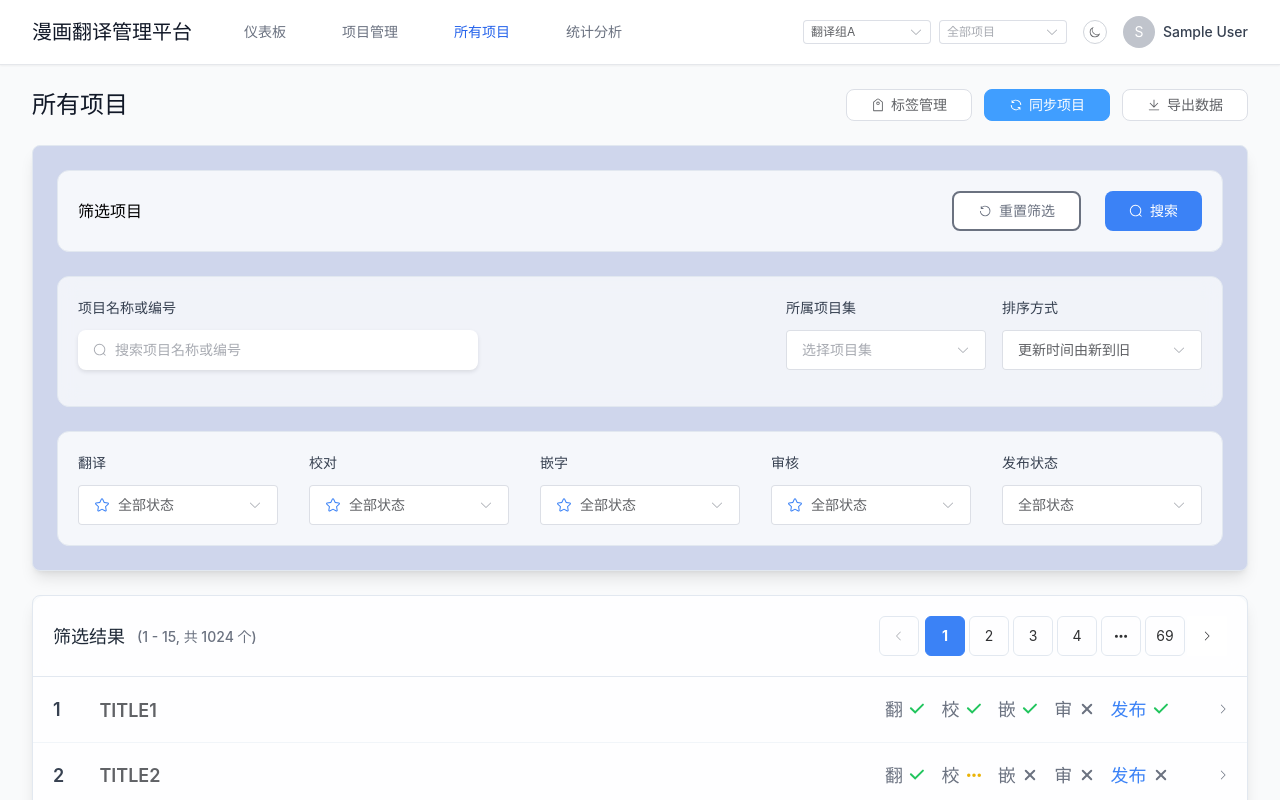
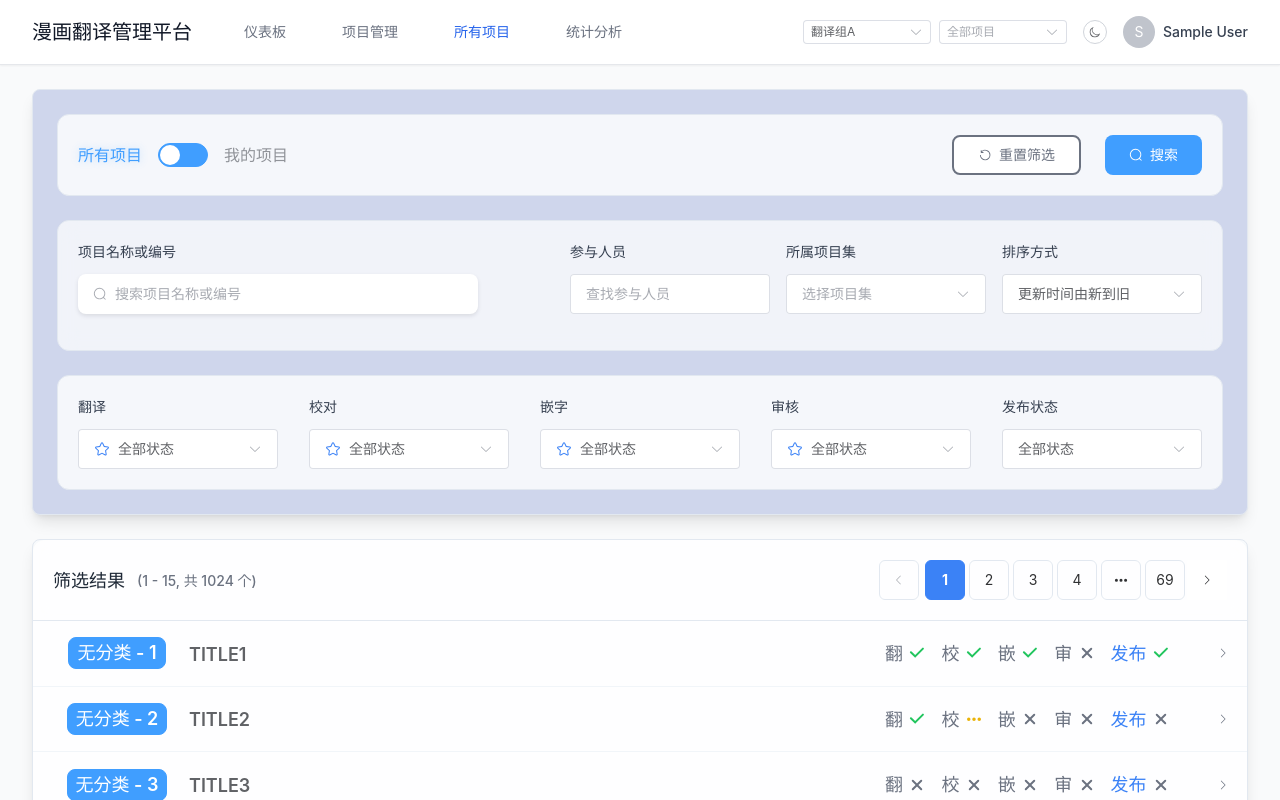
Before and after one commit to pkuislm/PoplarGrid-Frontend, a Vue app: page /project-management in a window 1280 px wide. Shown: the top 800 px of the page. Built offline with nearby package versions, Linux system fonts and the light colour scheme; sample sign-in values are in the browser's storage.

Commit message:
feat: add notes in table span & add theme change when switching project vision

```diff
--- a/src/components/ProjectTableSpan.vue
+++ b/src/components/ProjectTableSpan.vue
@@ -8,7 +8,7 @@
             class="project-image"
             :key="project.coverImage"
             :src="project.coverImage"
-            :fit="contain"
+            fit="contain"
             lazy
           ></el-image>
         </div>
@@ -17,11 +17,7 @@
         <div class="project-info">
           <!-- 项目成员信息 -->
           <div class="project-members">
-            <el-descriptions
-              class="members-description"
-              :column="2"
-              border
-            >
+            <el-descriptions class="members-description" :column="2" border>
               <el-descriptions-item>
                 <template #label>
                   <div class="cell-item">
@@ -86,11 +82,7 @@
 
           <!-- 项目时间信息 -->
           <div class="project-time">
-            <el-descriptions
-              class="time-description"
-              :column="1"
-              border
-            >
+            <el-descriptions class="time-description" :column="1" border>
               <el-descriptions-item>
                 <template #label>
                   <div class="cell-item">
@@ -133,6 +125,11 @@
               />
             </div>
           </div>
+
+          <!-- 备注 -->
+           <div class="project-notes">
+              <span>这是项目备注占位内容，标签的长度，例如'50px'。作为Form直接子元素的form-item会继承该值。可以使用auto。When you use ==, it performs a comparison but doesn't assign the value. The comparison returns true. </span>
+           </div>
         </div>
       </div>
     </div>
@@ -192,13 +189,12 @@ defineProps<Props>();
 
 .project-image-container {
   flex: 0 0 auto;
-  min-width: 300px;
-  max-width: 400px;
+  width: 400px;
 }
 
 .project-image {
   width: 100%;
-  height: 500px;
+  height: 568px;
   border-radius: 8px;
   box-shadow: 0 2px 8px rgba(0, 0, 0, 0.1);
 }
@@ -207,7 +203,7 @@ defineProps<Props>();
   flex: 1;
   display: flex;
   flex-direction: column;
-  gap: 24px;
+  gap: 1vh;
   min-height: 500px;
 }
 
@@ -228,7 +224,7 @@ defineProps<Props>();
 }
 
 .project-progress {
-  flex: 1;
+  flex: 0 0 auto;
   display: flex;
   flex-direction: column;
   gap: 16px;
@@ -249,6 +245,16 @@ defineProps<Props>();
   font-weight: 500;
   color: #606266;
   font-size: 14px;
+}
+
+.project-notes {
+  flex: 1;
+  background-color: #ffffff;
+  border-radius: 10px;
+  padding: 20px;
+  box-shadow: 0 2px 8px rgba(0, 0, 0, 0.05);
+  justify-content: center;
+  height: 100%;
 }
 
 .cell-item {
--- a/src/types/index.ts
+++ b/src/types/index.ts
@@ -9,7 +9,7 @@ export interface User {
 }
 
 export interface Project {
-  id: string
+  id: number
   name: string
   description?: string
   sourceLanguage: string
--- a/src/views/ProjectManagement.vue
+++ b/src/views/ProjectManagement.vue
@@ -1,68 +1,9 @@
 <template>
   <div class="space-y-6">
-    <div class="flex items-center justify-between">
-      <h1 class="text-2xl font-bold text-gray-900 dark:text-white">所有项目</h1>
-      <div class="flex space-x-3">
-        <el-button
-          v-if="authStore.isAdmin"
-          @click="showTagManager = true"
-          :icon="PriceTag"
-        >
-          标签管理
-        </el-button>
-        <el-button
-          type="primary"
-          @click="handleSync"
-          :loading="syncStore.isSyncing"
-          :icon="Refresh"
-          v-if="authStore.isAdmin"
-        >
-          {{ syncStore.isSyncing ? "同步中..." : "同步项目" }}
-        </el-button>
-        <el-button
-          v-if="authStore.isAdmin"
-          @click="handleExport"
-          :icon="Download"
-        >
-          导出数据
-        </el-button>
-      </div>
-    </div>
-
-    <!-- 同步结果提示 -->
-    <div
-      v-if="syncStore.lastSyncResult"
-      class="bg-green-50 dark:bg-green-900/20 border border-green-200 dark:border-green-800 rounded-lg p-4"
-    >
-      <div class="flex items-center">
-        <svg
-          class="w-5 h-5 text-green-600 dark:text-green-400 mr-2"
-          fill="none"
-          stroke="currentColor"
-          viewBox="0 0 24 24"
-        >
-          <path
-            stroke-linecap="round"
-            stroke-linejoin="round"
-            stroke-width="2"
-            d="M9 12l2 2 4-4m6 2a9 9 0 11-18 0 9 9 0 0118 0z"
-          />
-        </svg>
-        <div>
-          <p class="text-sm font-medium text-green-800 dark:text-green-200">
-            同步完成！共同步 {{ syncStore.lastSyncResult.syncedCount }} 个项目
-          </p>
-          <p class="text-xs text-green-600 dark:text-green-400 mt-1">
-            新增: {{ syncStore.lastSyncResult.newCount }} | 更新:
-            {{ syncStore.lastSyncResult.updatedCount }}
-          </p>
-        </div>
-      </div>
-    </div>
-
     <!-- 筛选器 -->
     <div
       class="filter-container bg-white dark:bg-gray-800 rounded-lg shadow-lg p-6"
+      :class="{ 'switch-theme': my_filter }"
     >
       <!-- 操作按钮 -->
       <div class="action-section mb-6">
@@ -73,13 +14,48 @@
             align-items: center;
           "
         >
-          <span>筛选项目</span>
+          <div class="action-switch">
+            <span
+              :class="{ active: !my_filter }"
+              class="action-left"
+              @click="my_filter = false"
+            >
+              所有项目
+            </span>
+            <el-switch
+              v-model="my_filter"
+              @change="handleMyFilterChange"
+              size="large"
+              style="
+                --el-switch-on-color: #d63e3e;
+                --el-switch-off-color: #409eff;
+              "
+            />
+            <span
+              :class="{ active: my_filter }"
+              class="action-right"
+              @click="my_filter = true"
+            >
+              我的项目
+            </span>
+          </div>
           <div class="action-buttons">
-            <el-button size="large" @click="" class="reset-btn">
+            <el-button
+              size="large"
+              @click=""
+              class="reset-btn"
+              :class="{ 'switch-theme': my_filter }"
+            >
               <el-icon><RefreshLeft /></el-icon>
               &nbsp; 重置筛选
             </el-button>
-            <el-button type="primary" size="large" @click="" class="search-btn">
+            <el-button
+              type="primary"
+              size="large"
+              @click=""
+              class="search-btn"
+              :class="{ 'switch-theme': my_filter }"
+            >
               <el-icon><Search /></el-icon>
               &nbsp; 搜索
             </el-button>
@@ -102,6 +78,45 @@
             />
           </div>
           <div class="filter-item">
+            <label class="filter-label">参与人员</label>
+            <el-select
+              v-model="participant_filter"
+              filterable
+              remote
+              reserve-keyword
+              placeholder="查找参与人员"
+              :remote-method="handleParticipantFilterChange"
+              :loading="participant_filter_loading"
+              class="filter-select"
+              size="large"
+            >
+              <el-option
+                v-for="item in participant_filter_options"
+                :key="item.id"
+                :value="item"
+                class="h-[3vh]"
+              >
+                <div class="participant-option-display">
+                  <div class="flex items-center">
+                    <el-image
+                      class="h-[2vh] w-[2vh] rounded-full"
+                      :src="item.avatar"
+                      fit="cover"
+                    />
+                  </div>
+                  <div class="flex items-center font-semibold text-sm">
+                    <span>{{ item.name }}</span>
+                  </div>
+                </div>
+              </el-option>
+              <template #label>
+                <div class="flex items-center font-semibold text-sm">
+                  <span>{{ participant_filter?.name }}</span>
+                </div>
+              </template>
+            </el-select>
+          </div>
+          <div class="filter-item">
             <label class="filter-label">所属项目集</label>
             <el-select
               v-model="typeFilter"
@@ -122,13 +137,13 @@
           <div class="filter-item">
             <label class="filter-label">排序方式</label>
             <el-select
-              v-model="order_mode"
+              v-model="order_mode_filter"
               placeholder="选择排序方式"
               class="filter-select"
               size="large"
             >
               <template #label>
-                <span>{{ order_options[order_mode].label }}</span>
+                <span>{{ order_options[order_mode_filter].label }}</span>
               </template>
               <el-option
                 v-for="option in order_options"
@@ -201,7 +216,7 @@
           <div class="filter-item">
             <label class="filter-label">发布状态</label>
             <el-select
-              v-model="pub_status"
+              v-model="pub_status_filter"
               placeholder="选择发布状态"
               class="filter-select"
               size="large"
@@ -209,7 +224,8 @@
             >
               <template #label>
                 <span>{{
-                  pub_options.find((item) => item.value === pub_status)?.label
+                  pub_options.find((item) => item.value === pub_status_filter)
+                    ?.label
                 }}</span>
               </template>
               <el-option
@@ -263,7 +279,7 @@
             :expand-row-keys="expandRowKeys"
             row-key="id"
           >
-            <!-- 项目编号 -->
+            <!-- 将整个表格行作为一列，便于管理样式 -->
             <el-table-column align="center">
               <template #default="scope">
                 <div style="display: flex; justify-content: space-between">
@@ -274,9 +290,14 @@
                       align-items: center;
                     "
                   >
-                    <div class="serial-number mr-2">
-                      {{ scope.row.serialNumber }}
+                    <!-- 项目编号与项目集 -->
+                    <div class="project-type mr-2">
+                      <el-tag effect="dark" class="type-tag" size="large">
+                        {{ scope.row.type ? scope.row.type : "无分类" }} -
+                        {{ scope.row.serialNumber }}
+                      </el-tag>
                     </div>
+                    <!-- 项目名 -->
                     <div class="project-name">
                       <el-link
                         @click="navigateToProject(scope.row)"
@@ -294,16 +315,6 @@
                       align-items: center;
                     "
                   >
-                    <div class="project-type mr-2">
-                      <el-tag
-                        v-if="scope.row.type"
-                        effect="dark"
-                        class="type-tag"
-                        size="large"
-                      >
-                        {{ scope.row.type }}
-                      </el-tag>
-                    </div>
                     <div class="progress-container">
                       <div
                         v-for="(label, index) in status_fields_short"
@@ -405,10 +416,9 @@ import { ElMessage } from "element-plus";
 import { useSyncStore } from "@/stores/sync";
 import { useAuthStore } from "@/stores/auth";
 import * as XLSX from "xlsx";
-import type { FormInstance, FormRules } from "element-plus";
 import ProjectTableSpan from "@/components/ProjectTableSpan.vue";
-import { authApi } from "@/api/auth";
-import { labelInner } from "echarts/types/src/label/labelStyle.js";
+import { membersApi } from "@/api/members";
+import { User } from "@/types";
 
 const router = useRouter();
 const syncStore = useSyncStore();
@@ -420,10 +430,14 @@ const showTagManager = ref(false);
 const expandRowKeys = ref<any[]>([]);
 
 // 筛选器相关
-const project_status_filter = ref<number[]>([3, 3, 3, 3]);
-const status_filter_disable = ref<boolean[]>([false, false, false, false]);
-const pub_status = ref<number>(2); // 发布状况
-const order_mode = ref<number>(0); // 显示排序方式
+const my_filter = ref<boolean>(false);
+const project_status_filter = ref<number[]>([3, 3, 3, 3]); // 项目分管阶段
+const status_filter_disable = ref<boolean[]>([false, false, false, false]); // 项目分管阶段筛选器是否可操作
+const pub_status_filter = ref<number>(2); // 发布状况
+const order_mode_filter = ref<number>(0); // 显示排序方式
+const participant_filter = ref<User | null>(null); // 参与人员
+const participant_filter_loading = ref<boolean>(false); // 参与人员搜索加载状态
+const participant_filter_options = ref<User[]>([]); // 传回参与人员筛选器的结果
 const status_fields = ["翻译", "校对", "嵌字", "审核"];
 const status_fields_short = ["翻", "校", "嵌", "审"];
 const status_options = [
@@ -593,16 +607,45 @@ const navigateToProject = (project: any) => {
   }
 };
 
+const handleMyFilterChange = async (value: boolean) => {
+  if (value === true) {
+    // TODO by influ3nza:
+    // 按照本用户搜索项目，清空所有筛选条件
+  } else {
+    // TODO by influ3nza:
+    // 搜索全部项目，清空所有筛选条件
+  }
+};
+
 const handleExpandChange = async (row: any, expandedRows: any[]) => {
+  // 保证表格在同一时刻是有一行为展开状态
   expandRowKeys.value = expandedRows.length > 0 ? [row.id] : [];
-  console.log(expandRowKeys.value);
 };
 
 const handleCurrentPageChange = async (page: number) => {
+  // 处理表格分页显示
   current_page.value = page;
 
   // TODO by influ3nza:
   // query backend w/ page_serial, page_size, sort, status, tag_id g/ project[]
+};
+
+const handleParticipantFilterChange = async (query: string) => {
+  if (query) {
+    participant_filter_loading.value = true;
+
+    try {
+      const users = await membersApi.searchUsers(query);
+      participant_filter_options.value = users;
+    } catch (error) {
+      console.error("搜索失败:", error);
+      // 可以在这里设置错误状态或显示错误信息
+    } finally {
+      participant_filter_loading.value = false;
+    }
+  } else {
+    participant_filter_options.value = [];
+  }
 };
 
 const handleStatusFilterChange = (_: any) => {
@@ -621,7 +664,7 @@ const handleStatusFilterChange = (_: any) => {
   }
 
   // 检查发布状态筛选
-  if (pub_status.value === 1) {
+  if (pub_status_filter.value === 1) {
     for (let j = 0; j < 4; j++) {
       status_filter_disable.value[j] = true;
       project_status_filter.value[j] = 2;
@@ -649,6 +692,7 @@ onMounted(async () => {
   ]);
 
   // TODO by influ3nza:
+  // 请求总项目数量
   // query backend w/ - g/ number
 });
 </script>
@@ -746,14 +790,6 @@ onMounted(async () => {
   background: transparent;
 }
 
-.serial-number {
-  width: 3vw;
-  font-weight: 600;
-  color: #374151;
-  font-size: 18px;
-  text-align: left;
-}
-
 .dark .serial-number {
   color: #d1d5db;
 }
@@ -787,6 +823,7 @@ onMounted(async () => {
   display: flex;
   justify-content: center;
   align-items: center;
+  min-width: 10vw;
 }
 
 .type-tag {
@@ -1029,6 +1066,10 @@ onMounted(async () => {
   color: #d1d5db;
 }
 
+:deep(.el-tag__content) {
+  font-size: 18px;
+}
+
 /* 展开样式 */
 .expand-content {
   margin: 0 12px;
@@ -1128,6 +1169,42 @@ onMounted(async () => {
   border-color: #475569;
 }
 
+.filter-container.switch-theme {
+  background: #dabebe;
+  border-color: #f7bbbb;
+}
+
+.action-switch {
+  display: flex;
+  align-items: center;
+  gap: 16px;
+}
+
+.action-switch span {
+  font-size: 16px;
+  font-weight: 500;
+  color: #909399;
+  transition: all 0.3s ease;
+  cursor: pointer;
+  user-select: none;
+}
+
+.action-switch .action-left.active {
+  color: #409eff;
+  font-weight: 600;
+  text-shadow: 0 0 8px rgba(64, 158, 255, 0.3);
+}
+
+.action-switch .action-right.active {
+  color: #d63e3e;
+  font-weight: 600;
+  text-shadow: 0 0 8px rgba(64, 158, 255, 0.3);
+}
+
+.action-switch span:hover {
+  color: #409eff;
+}
+
 .search-section {
   padding: 20px;
   background: rgba(255, 255, 255, 0.7);
@@ -1183,6 +1260,13 @@ onMounted(async () => {
 
 .dark .section-title {
   color: #f9fafb;
+}
+
+.participant-option-display {
+  display: flex;
+  justify-content: space-between;
+  align-items: center;
+  height: 100%;
 }
 
 .status-section {
@@ -1267,13 +1351,33 @@ onMounted(async () => {
   font-weight: 600;
 }
 
+.reset-btn.switch-theme {
+  border: 2px solid #806b6b;
+  color: #806b6b;
+  font-weight: 600;
+}
+
 .reset-btn:hover {
   border-color: #4b5563;
   color: #4b5563;
+  background-color: #cfd6e3;
+}
+
+.reset-btn.switch-theme:hover {
+  border-color: #634b4b;
+  color: #634b4b;
+  background-color: #e3cfcf;
 }
 
 .search-btn {
-  background: #3b82f6 0%;
+  background: #409eff 0%;
+  border: none;
+  font-weight: 600;
+  transition: all 0.3s ease;
+}
+
+.search-btn.switch-theme {
+  background: #d63e3e 0%;
   border: none;
   font-weight: 600;
   transition: all 0.3s ease;
@@ -1281,6 +1385,10 @@ onMounted(async () => {
 
 .search-btn:hover {
   background: #1e40af 100%;
+}
+
+.search-btn.switch-theme:hover {
+  background: #8d1818 100%;
 }
 
 /* 筛选器 样式 */
```
